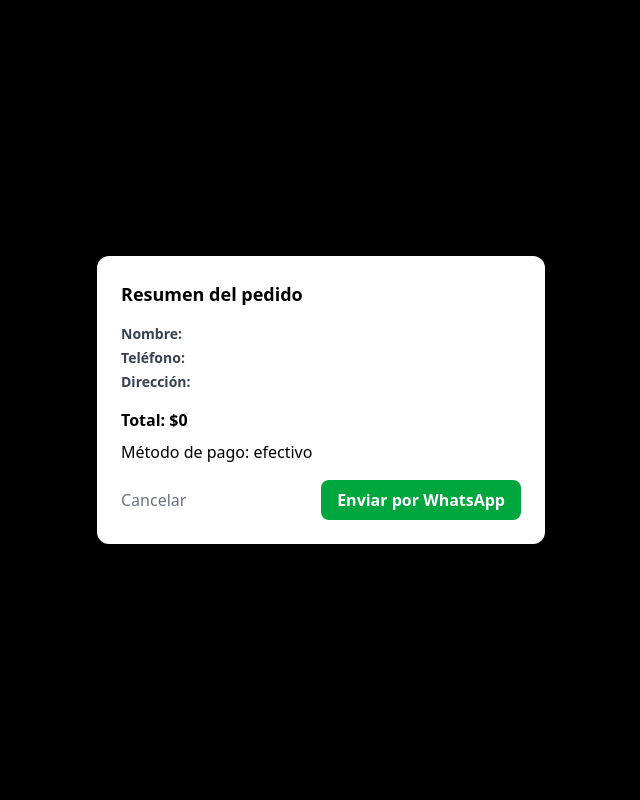
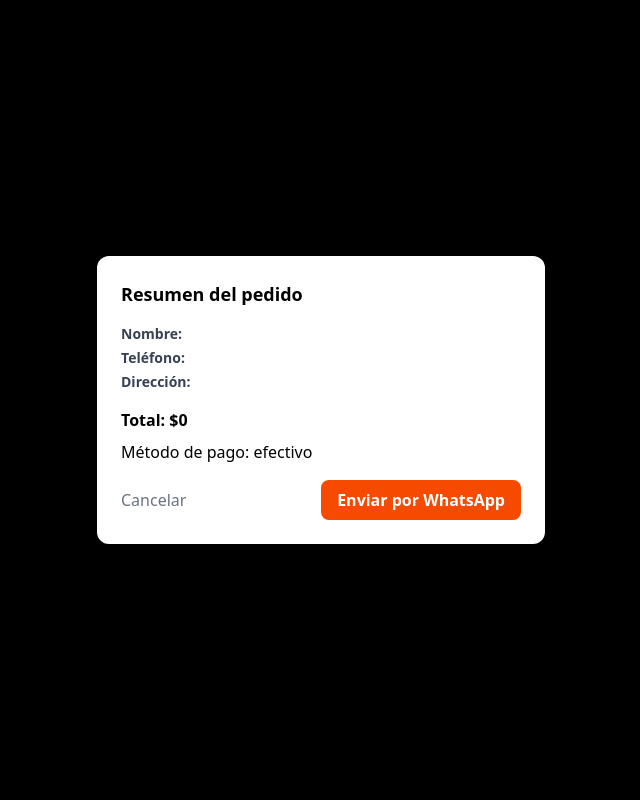
Before and after one commit to jcrnieto/MVP-front-La-Llave, a React (Vite) app: page / in a window 1280 px wide. Both pictures are taken after a click on the button "Comprar". Shown: the top 800 px of the page, without its empty margins (319-959 px from the left). Built offline with nearby package versions, Linux system fonts and the light colour scheme.

Commit message:
se cambia background de boton de summaryModal

```diff
--- a/src/components/SummaryModal.jsx
+++ b/src/components/SummaryModal.jsx
@@ -49,7 +49,7 @@ export default function SummaryModal({ visible, onClose, cart, total, payment, p
             href={whatsappLink}
             target="_blank"
             rel="noopener noreferrer"
-            className="bg-green-600 text-white px-4 py-2 rounded-lg font-bold"
+            className="bg-orange-600 text-white px-4 py-2 rounded-lg font-bold"
           >
             Enviar por WhatsApp
           </a>
```
